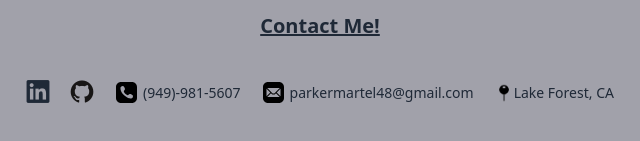
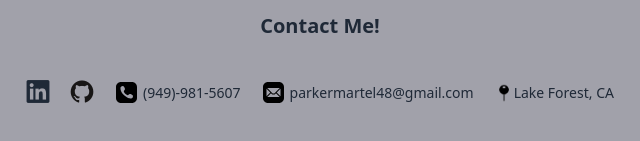
Before and after one commit to parker-martel/parker-martel.github.io, a website: page index.html in a window 1280 px wide. Shown: the part 2080-2221 px from the top of the page, 320-960 px from the left. Drawn offline with nearby package versions, Linux system fonts and the light colour scheme.

Commit message:
Update index.html

```diff
--- a/index.html
+++ b/index.html
@@ -303,7 +303,7 @@
 </main>
  <!-- Contact me section -->
  <footer class="pt-6 pb-12 flex flex-col items-center bg-zinc-400">
-    <h2 class="font-bold text-xl pt-2 underline pb-5">Contact Me!</h2>
+    <h2 class="font-bold text-xl pt-2 pb-5">Contact Me!</h2>
 
     <div class="grid grid-cols-1 sm:grid-cols-2 gap-2 px-2 sm:px-0 sm:flex sm:jusify-center sm:space-x-3 pt-5">
         <a id="linkedin" class="devicon-linkedin-plain text-2xl hover:scale-105 md:hover:scale-110 transition-transform duration-200" href="https://www.linkedin.com/in/parker-martel-616251260/" target="_blank"></a>
```
